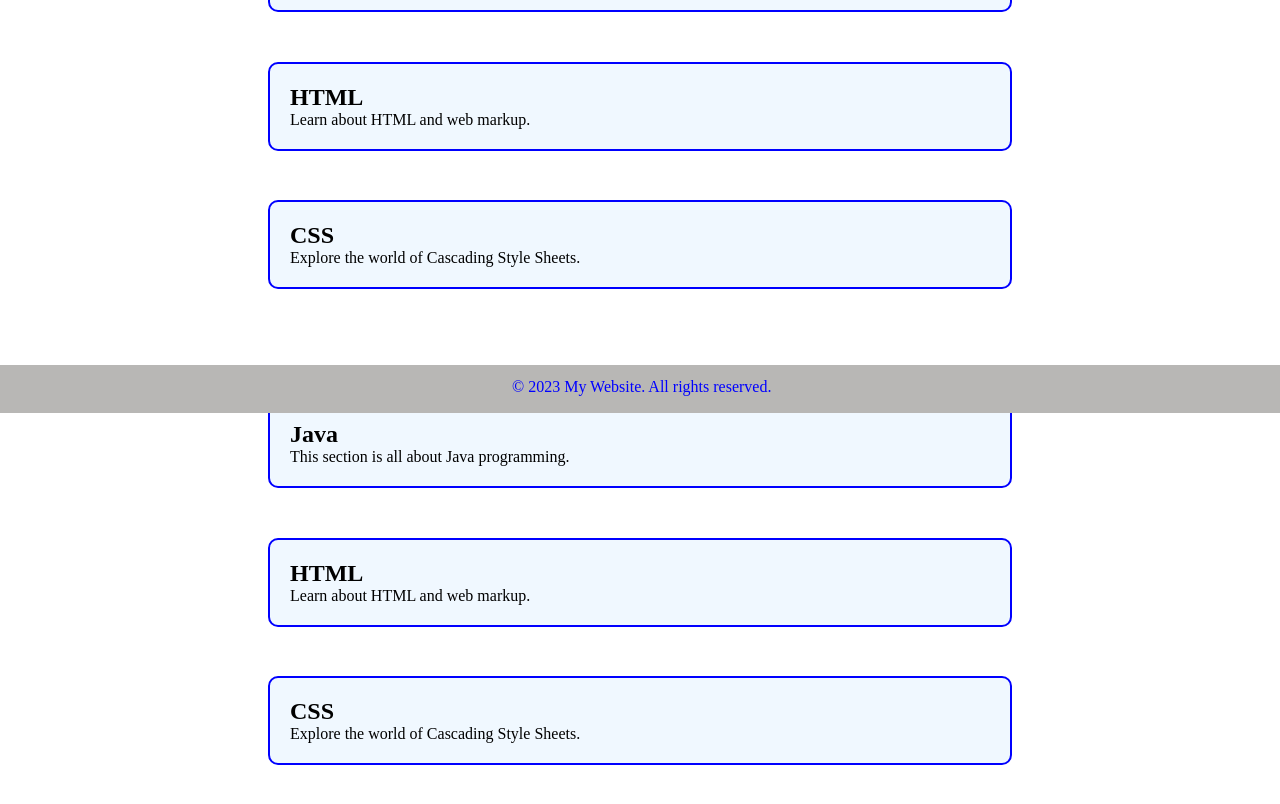
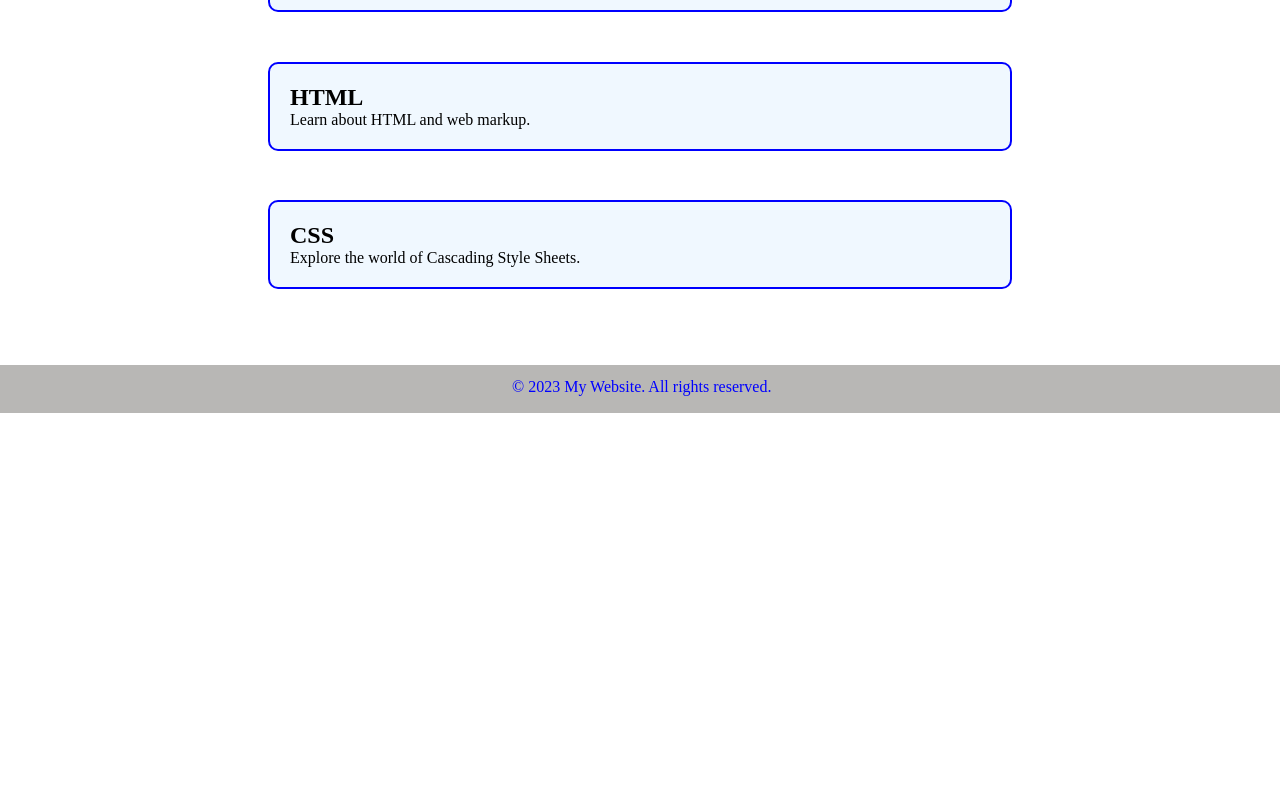
Before and after one commit to PathumSanjana/Tito-Angular-js, an Angular app: page / in a window 1280 px wide. Shown: the part 328-1132 px from the top of the page. After the commit the page ends 800 px from the top, so only its background shows below. Built offline with nearby package versions, Linux system fonts and the light colour scheme.

Commit message:
routerLinks added

```diff
--- a/src/app/app.component.html
+++ b/src/app/app.component.html
@@ -1,6 +1,10 @@
+<!---header-->
 <app-navigation></app-navigation>
+
+<!---routes get injected here-->
 <div class="component">
-     <app-content></app-content>
-     <app-java></app-java>
+     <router-outlet></router-outlet>
 </div>
+
+<!---footer-->
 <app-footer></app-footer>
--- a/src/app/navigation/navigation.component.html
+++ b/src/app/navigation/navigation.component.html
@@ -1,6 +1,6 @@
 <ul>
-    <li><a class="active" href="#home">Home</a></li>
-    <li><a href="#java">Java</a></li>
+    <li><a class="active" routerLink="/">Home</a></li>
+    <li><a routerLink="/java">Java</a></li>
     <li><a href="#html">HTML</a></li>
     <li><a href="#css">CSS</a></li>
   </ul>
```
